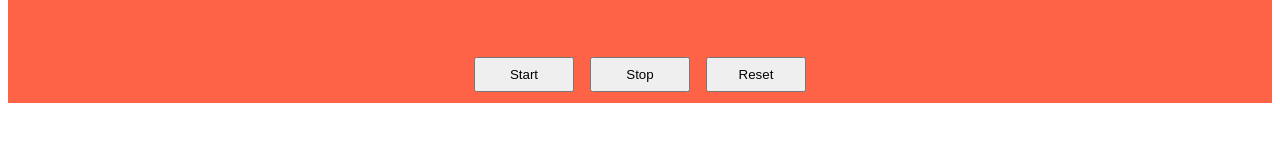
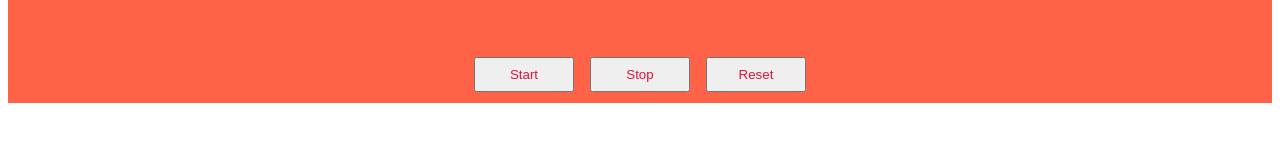
Before and after one commit to HamzaAhmedSheikh/Stopwatch, a plain HTML site: page index.html in a window 1280 px wide. Shown: the part 302-444 px from the top of the page. Drawn offline with Linux system fonts and the light colour scheme.

Commit message:
stopwatch

```diff
--- a/style.css
+++ b/style.css
@@ -32,6 +32,7 @@
     width: 100px;
     height: 35px;
     margin: 6px;
+    color: crimson;
 }
 
 button:hover {
```
Also changed, not shown: index.html (+3 -1 lines).
